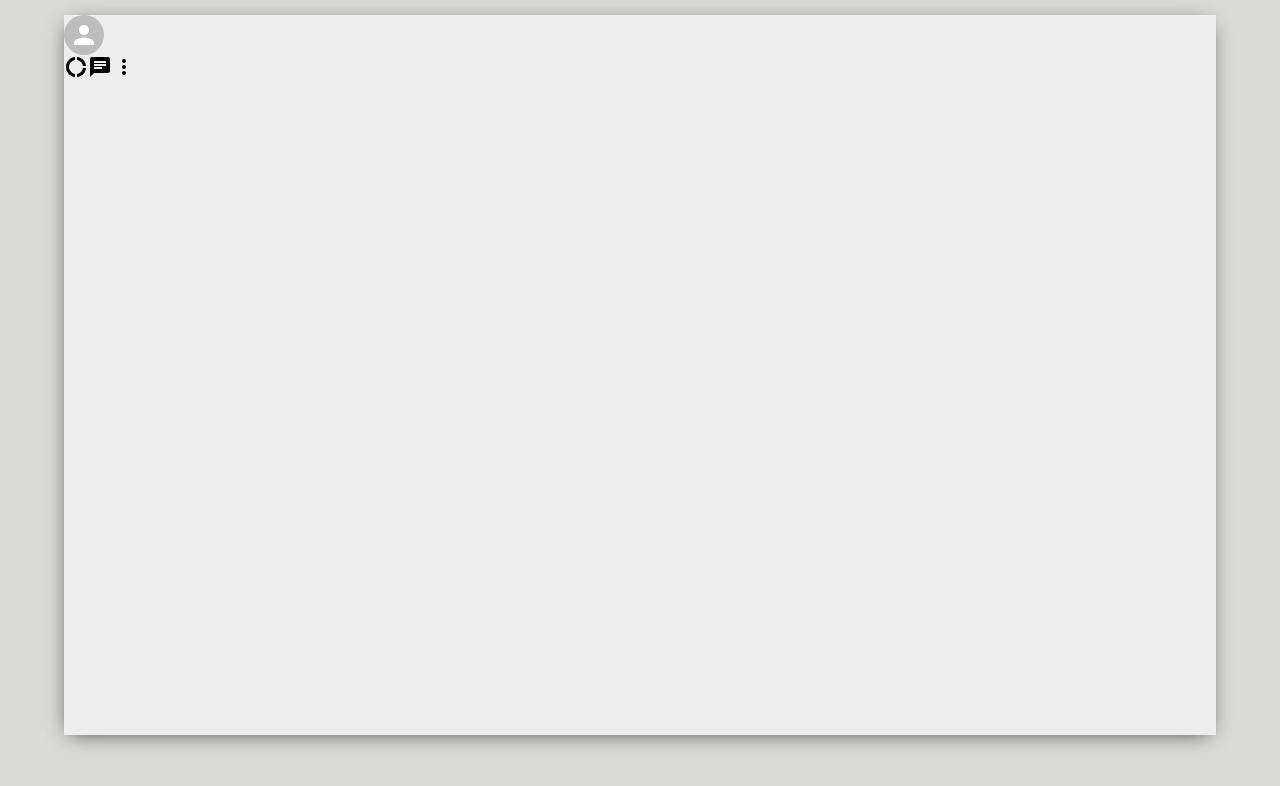
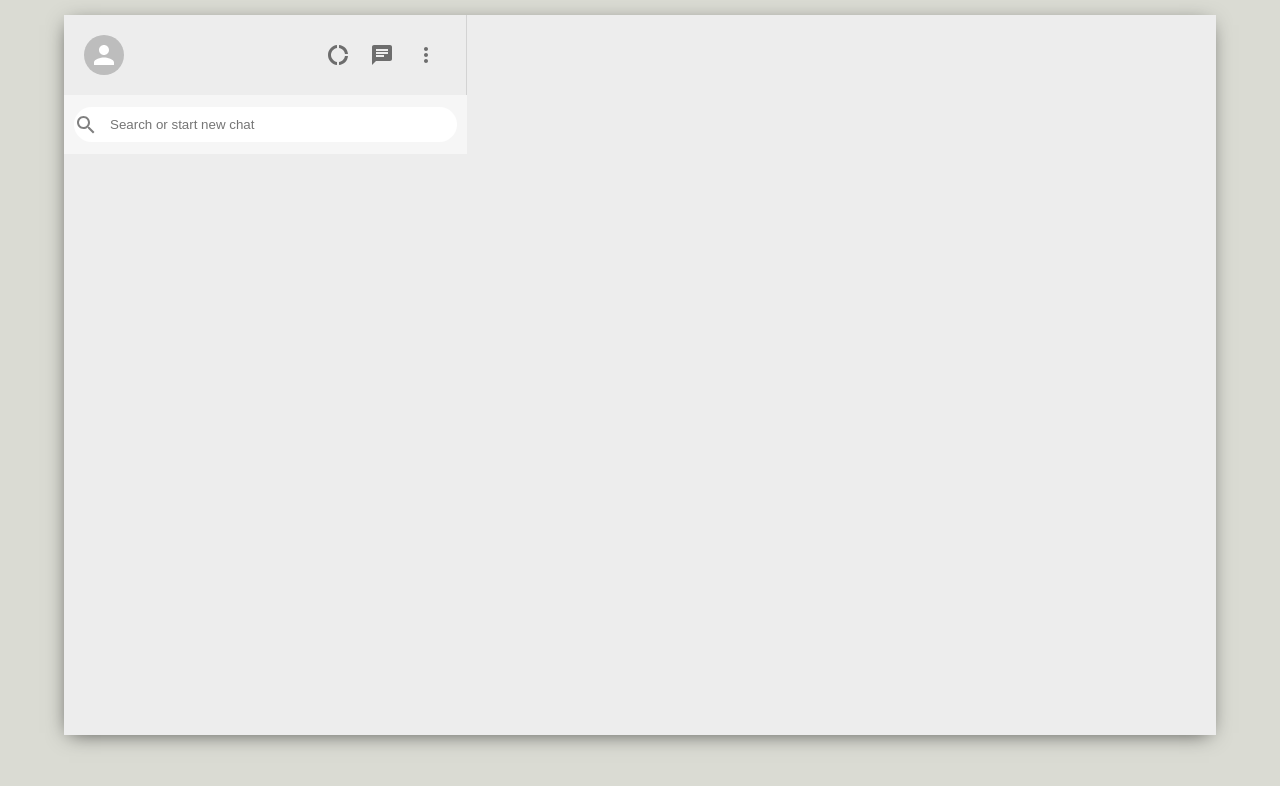
Before and after one commit to felix1805/Messenger-App, a React (Create React App) app in the folder messenger-app/: page / in a window 1280 px wide. Shown: the top 786 px of the page. Built offline with nearby package versions, Linux system fonts and the light colour scheme.

Commit message:
styling changes and react functionality

```diff
--- a/messenger-app/src/Sidebar.css
+++ b/messenger-app/src/Sidebar.css
@@ -0,0 +1,48 @@
+.sidebar {
+  display: flex;
+  flex-direction: column;
+  flex: 0.35;
+}
+
+.sidebar__search {
+  display: flex;
+  align-items: center;
+  background-color: #f6f6f6;
+  height: 39px;
+  padding: 10px;
+}
+
+.sidebar__searchContainer {
+  display: flex;
+  align-items: center;
+  background-color: white;
+  width: 100%;
+  height: 35px;
+  border-radius: 20px;
+}
+
+.sidebar__searchContainer > .MuiSvgIcon-root {
+  color: gray;
+}
+.sidebar__searchContainer > input {
+  border: none;
+  margin-left: 10px;
+}
+.sidebar__header {
+  display: flex;
+  justify-content: space-between;
+  padding: 20px;
+  border-right: 1px solid lightgray;
+}
+
+.sidebar__headerRight {
+  display: flex;
+  align-items: center;
+  justify-content: space-between;
+  min-width: 10vw;
+}
+
+.sidebar__headerRight > .MuiSvgIcon-root {
+  margin-right: 2vw;
+  font-size: 24px !important;
+}
--- a/messenger-app/src/Sidebar.js
+++ b/messenger-app/src/Sidebar.js
@@ -1,28 +1,37 @@
 import React from 'react';
 import './Sidebar.css';
-import { Avatar } from '@mui/material';
+import { Avatar, IconButton } from '@mui/material';
 import DonutLargeIcon from '@mui/icons-material/DonutLarge';
 import ChatIcon from '@mui/icons-material/Chat';
 import MoreVertIcon from '@mui/icons-material/MoreVert';
+import SearchOutlined from '@mui/icons-material/SearchOutlined';
+
 
 function Sidebar() {
   return (
     <div className="sidebar">
-      <div className="sidebar_header">
+      <div className="sidebar__header">
         <Avatar />
         <div className="sidebar__headerRight">
-          <DonutLargeIcon />
-          <ChatIcon />
-          <MoreVertIcon />
+          <IconButton>
+            <DonutLargeIcon />
+          </IconButton>
+          <IconButton>
+            <ChatIcon />
+          </IconButton>
+          <IconButton>
+            <MoreVertIcon />
+          </IconButton>
 
         </div>
       </div>
-      <div className="sidebar_search">
-
+      <div className="sidebar__search">
+        <div className="sidebar__searchContainer">
+          <SearchOutlined />
+          <input placeholder='Search or start new chat' type='text' />
+        </div>
       </div>
-      <div className="sidebar_chats">
-
-      </div>
+      <div className="sidebar__chats"></div>
     </div>
   );
 }
```
Also changed, not shown: 1 other file (tests, documents, lock files or other folders).
